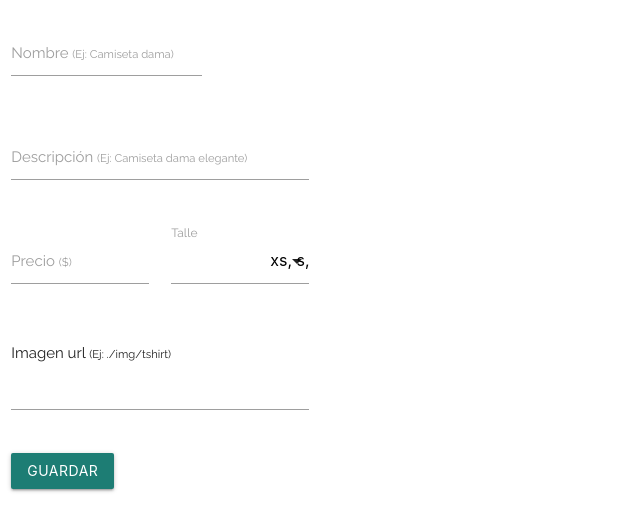
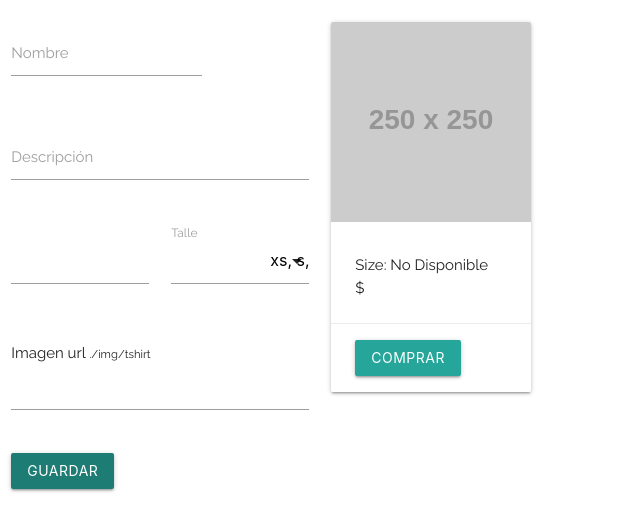
Before and after one commit to DanielRiverol/53910-js, a plain HTML site: page after_dom/index.html in a window 1280 px wide. Both pictures are taken after a click on the button "Guardar". Shown: the part 80-610 px from the top of the page, without its empty margins (0-640 px from the left). Drawn offline with nearby package versions, Linux system fonts and the light colour scheme; placeholder pictures from the web are drawn by us.

Commit message:
after dom

```diff
--- a/after_dom/index.html
+++ b/after_dom/index.html
@@ -20,8 +20,9 @@
                 <div class="input-field col s8">
                   <input id="nombre" type="text" class="validate" />
                   <label for="nombre"
-                    >Nombre <small>(Ej: Camiseta dama)</small></label
-                  >
+                    >Nombre
+                    <!-- <small>(Ej: Camiseta dama)</small> -->
+                    </label>
                 </div>
               </div>
               <div class="row">
@@ -29,14 +30,15 @@
                   <input id="descripcion" type="text" class="validate" />
                   <label for="descripcion"
                     >Descripción
-                    <small>(Ej: Camiseta dama elegante)</small></label
-                  >
+                    <!-- <small>(Ej: Camiseta dama elegante)</small> -->
+                    </label>
                 </div>
               </div>
               <div class="row">
                 <div class="input-field col s6">
                   <input id="precio" type="number" class="validate" />
-                  <label for="precio">Precio <small>($)</small></label>
+                  <!-- <label for="precio">Precio <small>($)</small> -->
+                  </label>
                 </div>
                 <div class="input-field col s6">
                   <select id="select-talle">
@@ -50,7 +52,7 @@
               </div>
               <div class="row">
                 <div class="input-field col s12">
-                  <labelee for="img">Imagen url <small>(Ej: ./img/tshirt)</small></labelee>
+                  <labelee for="img">Imagen url <small>./img/tshirt</small></labelee>
                   <input id="img" type="text" class="validate" />
                 </div>
               </div>
--- a/after_dom/js/main.js
+++ b/after_dom/js/main.js
@@ -10,7 +10,12 @@ const productos = [];
 const talles = ["xs", "s", "m", "xl", "xxl"];
 
 //cargar opciones en select
-
+for (const talle of talles) {
+  const option = document.createElement("option");
+  option.value = talle;
+  option.innerText = talle;
+  inputTalle.append(option);
+}
 
 //constructor Producto
 class Producto {
@@ -30,8 +35,43 @@ class Producto {
 //Guardar producto
 function guardarProducto(producto) {
   return productos.push(producto);
-}
+}//redundante
 
 //funcion crearHtml
-
+function crearHtml(arr) {
+  //validar que el aaray no este vacio
+  let html;
+  for (const producto of arr) {
+    html = `
+        <div class="col">
+            <div class="card">
+              <div class="card-image">
+                <img class="responsive-img" src=${producto.img} />
+              </div>
+            <div class="card-content">
+                <span class="card-title">${producto.nombre}</span>
+                <p>${producto.descripcion}
+                  <p>Size: ${producto.talle}</p>
+                </p>
+                <p>$${producto.precio}</p>
+            </div>
+            <div class="card-action">
+              <input type= "button" class="btn" id=${producto.id} value="Comprar">
+            </div>
+          </div>
+        </div>`;
+  }
+  contenedor.innerHTML = contenedor.innerHTML + html;
+}
 //Evento para guardar
+btnGuardar.addEventListener("click", () => {
+  const producto = new Producto(
+    inputNombre.value,
+    inputDescripcion.value,
+    inputPrecio.value,
+    inputTalle.value,
+    inputImg.value
+  );
+  productos.push(producto)
+  crearHtml(productos)
+});
```
